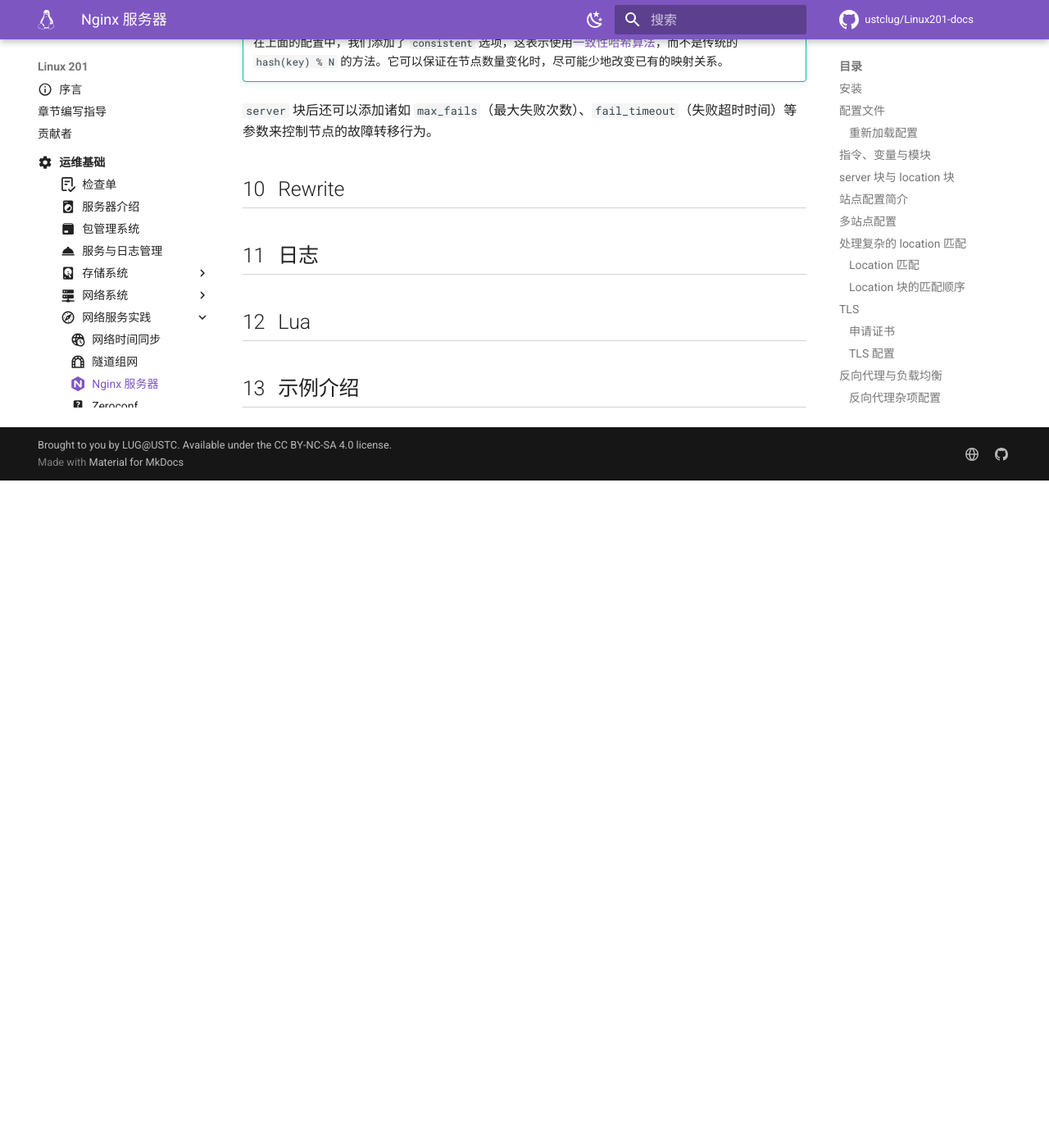
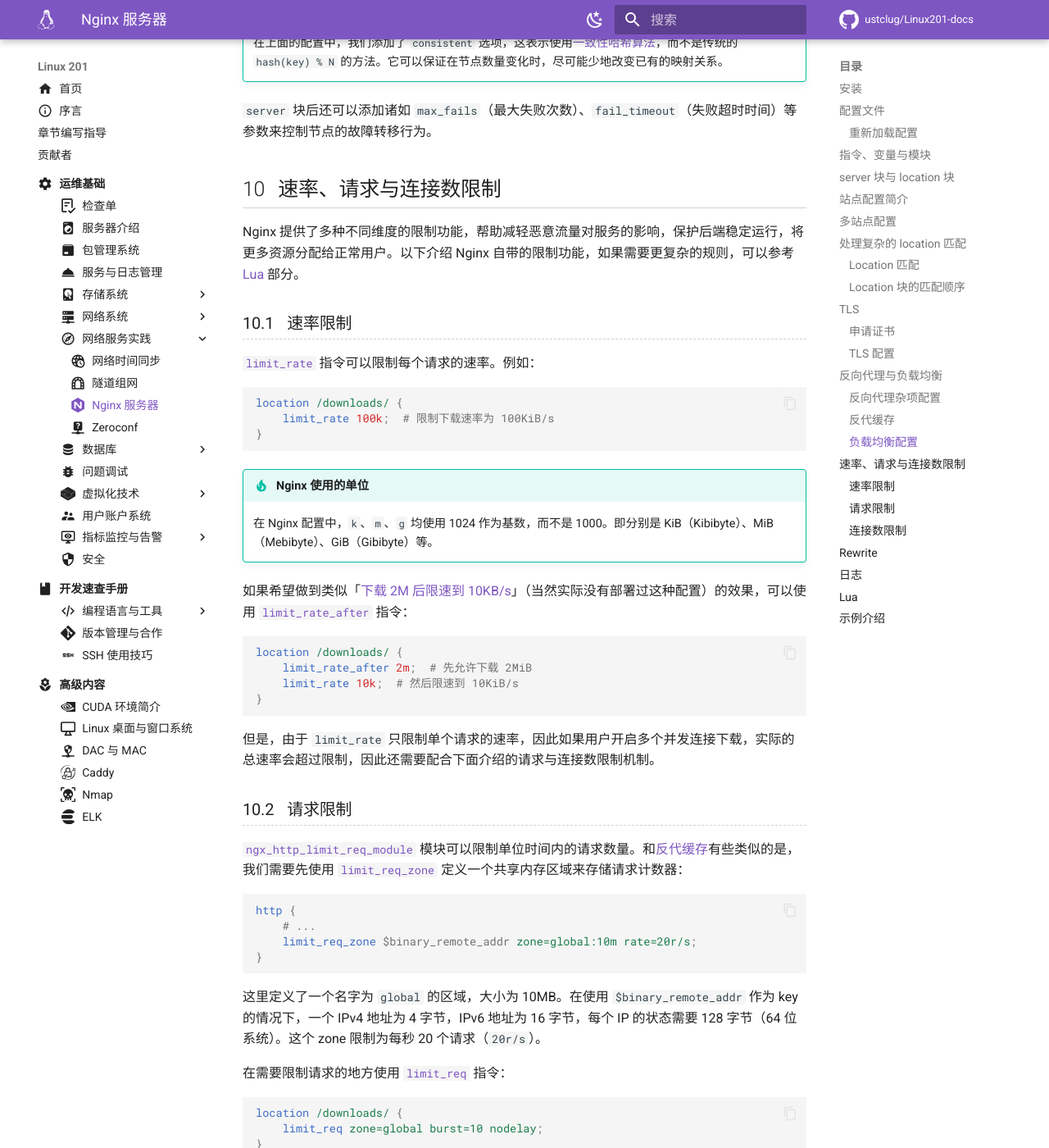
Before and after one commit to ustclug/Linux201-docs, an MkDocs documentation site: the page built from docs/ops/network-service/nginx.md, in a window 1280 px wide and 1400 px high, scrolled down 18517 px. Shown: the whole window at 82% size. Built offline with MkDocs 1.6.1 and Material for MkDocs 9.7.7, drawn with Linux system fonts in a browser that asks for light colours; comment, search, counter and statistics services are not loaded; before the commit the page ends 19103 px from its top, so only the background shows below that; some of the changed text lies outside the part shown.

Commit message:
ops/network-service: Nginx limiting

````diff
--- a/docs/ops/network-service/nginx.md
+++ b/docs/ops/network-service/nginx.md
@@ -767,6 +767,77 @@
 
 `server` 块后还可以添加诸如 `max_fails`（最大失败次数）、`fail_timeout`（失败超时时间）等参数来控制节点的故障转移行为。
 
+## 速率、请求与连接数限制 {#limiting}
+
+Nginx 提供了多种不同维度的限制功能，帮助减轻恶意流量对服务的影响，保护后端稳定运行，将更多资源分配给正常用户。以下介绍 Nginx 自带的限制功能，如果需要更复杂的规则，可以参考 [Lua](#lua) 部分。
+
+### 速率限制 {#rate-limiting}
+
+[`limit_rate`](https://nginx.org/en/docs/http/ngx_http_core_module.html#limit_rate) 指令可以限制每个请求的速率。例如：
+
+```nginx
+location /downloads/ {
+    limit_rate 100k;  # 限制下载速率为 100KiB/s
+}
+```
+
+!!! tip "Nginx 使用的单位"
+
+    在 Nginx 配置中，`k`、`m`、`g` 均使用 1024 作为基数，而不是 1000。即分别是 KiB（Kibibyte）、MiB（Mebibyte）、GiB（Gibibyte）等。
+
+如果希望做到类似「[下载 2M 后限速到 10KB/s](https://github.com/tuna/issues/issues/1174)」（当然实际没有部署过这种配置）的效果，可以使用 [`limit_rate_after`](https://nginx.org/en/docs/http/ngx_http_core_module.html#limit_rate_after) 指令：
+
+```nginx
+location /downloads/ {
+    limit_rate_after 2m;  # 先允许下载 2MiB
+    limit_rate 10k;  # 然后限速到 10KiB/s
+}
+```
+
+但是，由于 `limit_rate` 只限制单个请求的速率，因此如果用户开启多个并发连接下载，实际的总速率会超过限制，因此还需要配合下面介绍的请求与连接数限制机制。
+
+### 请求限制 {#request-limiting}
+
+[`ngx_http_limit_req_module`](https://nginx.org/en/docs/http/ngx_http_limit_req_module.html) 模块可以限制单位时间内的请求数量。和[反代缓存](#reverse-proxy-caching)有些类似的是，我们需要先使用 [`limit_req_zone`](https://nginx.org/en/docs/http/ngx_http_limit_req_module.html#limit_req_zone) 定义一个共享内存区域来存储请求计数器：
+
+```nginx
+http {
+    # ...
+    limit_req_zone $binary_remote_addr zone=global:10m rate=20r/s;
+}
+```
+
+这里定义了一个名字为 `global` 的区域，大小为 10MB。在使用 `$binary_remote_addr` 作为 key 的情况下，一个 IPv4 地址为 4 字节，IPv6 地址为 16 字节，每个 IP 的状态需要 128 字节（64 位系统）。这个 zone 限制为每秒 20 个请求（`20r/s`）。
+
+在需要限制请求的地方使用 [`limit_req`](https://nginx.org/en/docs/http/ngx_http_limit_req_module.html#limit_req) 指令：
+
+```nginx
+location /downloads/ {
+    limit_req zone=global burst=10 nodelay;
+}
+```
+
+`limit_req` 使用漏桶（leaky bucket）算法来限制请求速率，想象一个底部有个洞的水桶，这个水桶的大小是 burst，从底部的洞流出来的水速率是 rate，外部的请求就是往水桶里倒水。如果水桶满了，那么新的请求就会被拒绝（`nodelay`）或者延迟（`delay=0`，默认行为）。
+
+### 连接数限制 {#connection-limiting}
+
+[`ngx_http_limit_conn_module`](https://nginx.org/en/docs/http/ngx_http_limit_conn_module.html) 模块可以限制并发连接数。同样，使用 [`limit_conn_zone`](https://nginx.org/en/docs/http/ngx_http_limit_conn_module.html#limit_conn_zone) 定义一个共享内存区域：
+
+```nginx
+http {
+    # ...
+    limit_conn_zone $binary_remote_addr zone=addr:10m;
+}
+```
+
+之后使用 `limit_conn` 指令限制连接数：
+
+```nginx
+location /downloads/ {
+    limit_conn addr 5;  # 每个 IP 最多允许 5 个并发连接
+}
+```
+
 ## Rewrite {#rewrite}
 
 ## 日志 {#logging}
````
